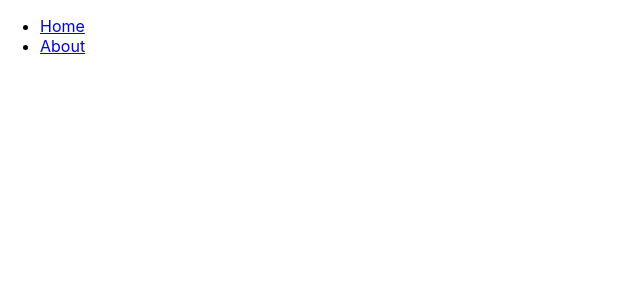
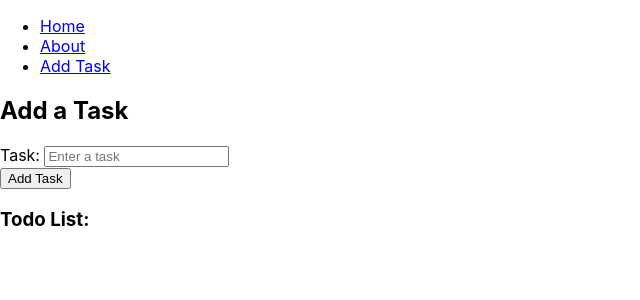
Before and after one commit to 210352R/electron-PC-app, a React (Create React App) app in the folder app/: page /#/addTask in a window 1280 px wide. Before the commit this address had no page. Shown: the top 300 px of the page, without its empty margins (0-640 px from the left). Built offline with nearby package versions, Linux system fonts and the light colour scheme.

Commit message:
create add task form using formik

```diff
--- a/app/package.json
+++ b/app/package.json
@@ -7,11 +7,13 @@
     "@testing-library/jest-dom": "^5.17.0",
     "@testing-library/react": "^13.4.0",
     "@testing-library/user-event": "^13.5.0",
+    "formik": "^2.4.6",
     "react": "^18.3.1",
     "react-dom": "^18.3.1",
     "react-router-dom": "^6.26.2",
     "react-scripts": "5.0.1",
-    "web-vitals": "^2.1.4"
+    "web-vitals": "^2.1.4",
+    "yup": "^1.4.0"
   },
   "scripts": {
     "start": "react-scripts start",
--- a/app/src/App.js
+++ b/app/src/App.js
@@ -3,6 +3,7 @@ import './App.css';
 import Home from './pages/Home';
 import About from './pages/About';
 import { HashRouter as Router, Routes, Route, Link } from 'react-router-dom';
+import TodoForm from './pages/forms/AddTask';
 function App() {
   return (
     <Router>
@@ -15,6 +16,9 @@ function App() {
             <li>
               <Link to="/about">About</Link>
             </li>
+            <li>
+              <Link to="/addTask">Add Task</Link>
+            </li>
           </ul>
         </nav>
 
@@ -22,6 +26,7 @@ function App() {
         <Routes>
           <Route path="/" element={<Home />} />
           <Route path="/about" element={<About />} />
+          <Route path="/addTask" element={<TodoForm />} />
         </Routes>
       </div>
     </Router>
--- /dev/null
+++ b/app/src/pages/forms/AddTask.jsx
@@ -0,0 +1,53 @@
+import React, { useState } from 'react';
+import { Formik, Form, Field, ErrorMessage } from 'formik';
+import * as Yup from 'yup';
+
+const TodoForm = () => {
+  const [todos, setTodos] = useState([]);
+  console.log(todos);
+
+  // Validation schema for the form
+  const validationSchema = Yup.object({
+    task: Yup.string()
+      .min(3, 'Task should be at least 3 characters')
+      .required('Task is required'),
+  });
+
+  const addTodo = (values, { resetForm }) => {
+    setTodos([...todos, values.task]); // Add task to the todo list
+    resetForm(); // Reset form after submission
+  };
+
+  return (
+    <div>
+      <h2>Add a Task</h2>
+      <Formik
+        initialValues={{ task: '' }}
+        validationSchema={validationSchema}
+        onSubmit={addTodo}
+      >
+        <Form>
+          <div>
+            <label htmlFor="task">Task: </label>
+            <Field name="task" type="text" placeholder="Enter a task" />
+            <ErrorMessage
+              name="task"
+              component="div"
+              style={{ color: 'red' }}
+            />
+          </div>
+          <button type="submit">Add Task</button>
+        </Form>
+      </Formik>
+
+      <h3>Todo List:</h3>
+      <ul>
+        {todos.map((todo, index) => (
+          <li key={index}>{todo}</li>
+        ))}
+      </ul>
+    </div>
+  );
+};
+
+export default TodoForm;
```
Also changed, not shown: 1 other file (tests, documents, lock files or other folders).
